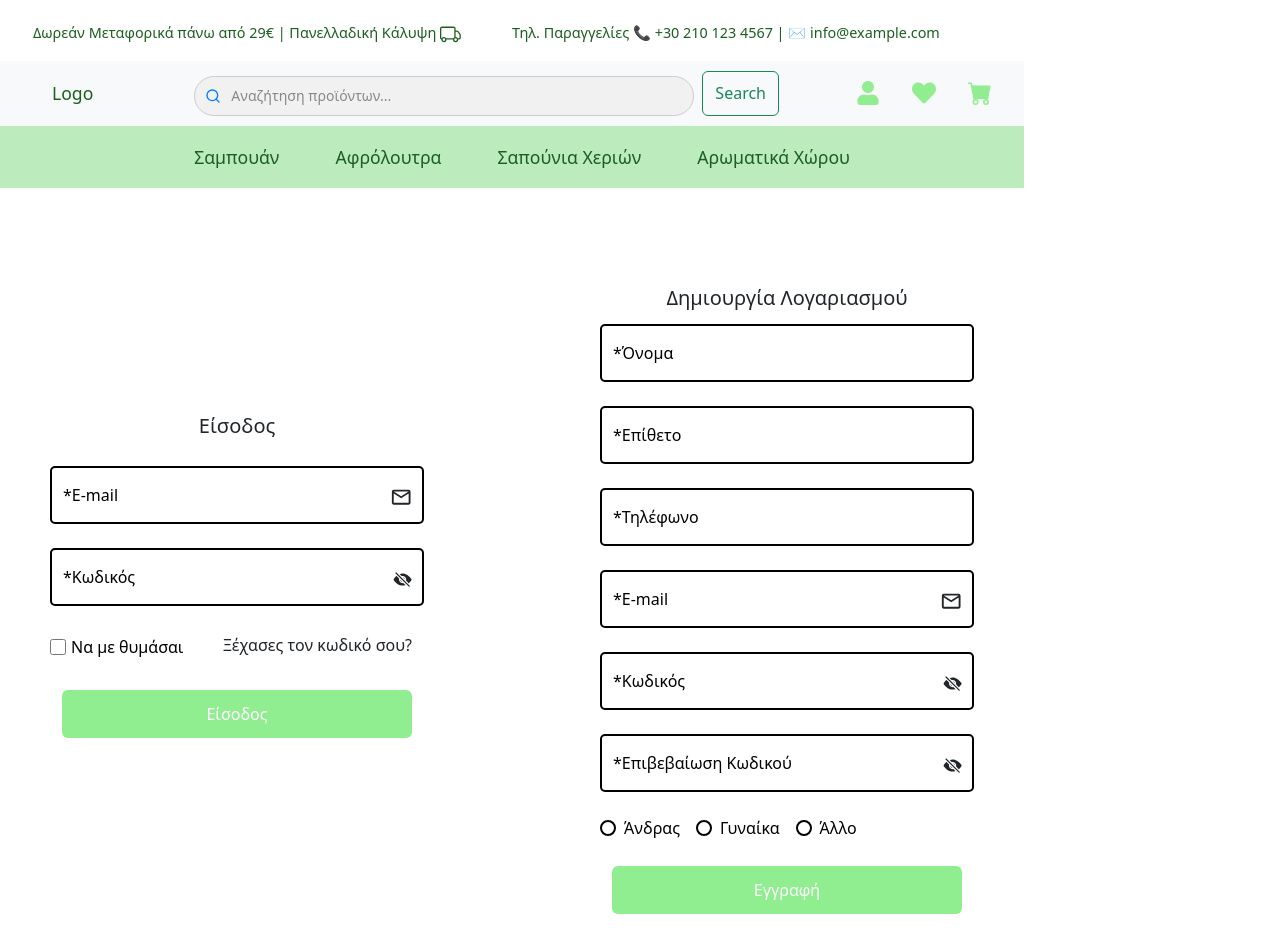
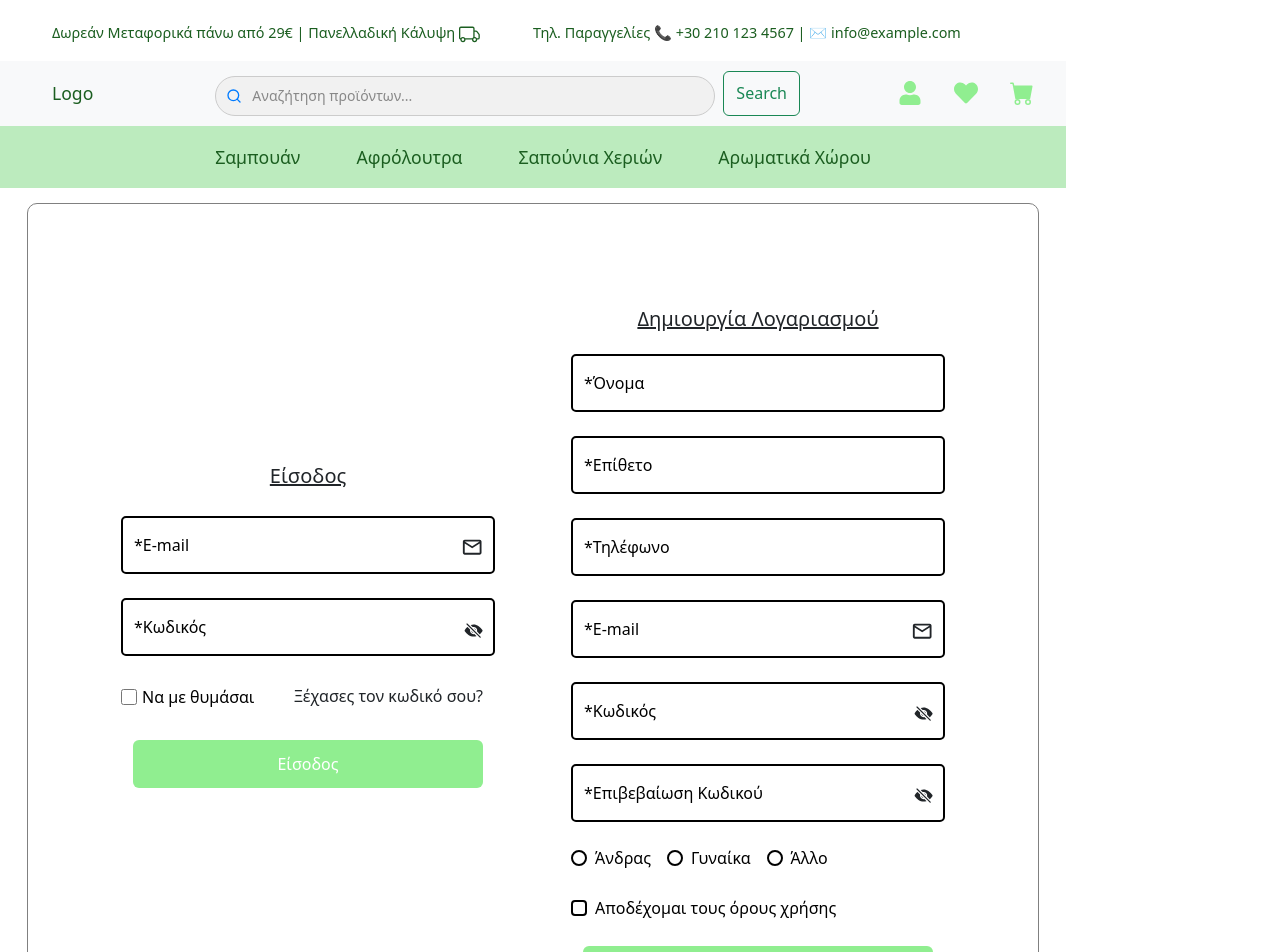
Before and after one commit to MR-Liakos/Project-E-Shop, a React (Vite) app in the folder Project/Frontend/app/: page /Login in a window 1280 px wide. Shown: the top 952 px of the page. Built offline with nearby package versions, Linux system fonts and the light colour scheme.

Commit message:
Login/register/cards

```diff
--- a/Project/Frontend/app/src/Components/Pages/Home.css
+++ b/Project/Frontend/app/src/Components/Pages/Home.css
@@ -13,3 +13,35 @@
 .cu-img:hover {
     transform: scale(1.05);
 }
+
+.c-container{
+    display: flex;
+    justify-content: center;
+}
+.c-card{
+    margin: 1rem;
+}
+
+@media (max-width: 768px) {
+    .cu-img {
+        margin: 10px;
+    }
+    .c-container{
+        gap: 1rem;
+        padding: 1rem;
+    }
+    .c-card{
+        width: 70%;
+    }
+}
+
+@media (max-width: 736px) {
+    .c-container{
+        align-items: center;
+        justify-content: center;
+    }
+    .c-card{
+        width: 70%;
+        margin-right: 3.2rem;
+    }
+}
--- a/Project/Frontend/app/src/Components/Pages/Home.jsx
+++ b/Project/Frontend/app/src/Components/Pages/Home.jsx
@@ -36,17 +36,20 @@ export default function Home() {
 
                 <p className="text-center fs-2 fw-bold mb-3">BEST SELLERS</p>
 
-                <div class="row row-cols-1 m-3 row-cols-md-4 text-center mx-5">
-                    <div class="col">
+                <div class="row row-cols-1 m-3 row-cols-md-4 text-center mx-5 c-container">
+                    <div class="col c-card">
                         <Card />
                     </div>
-                    <div class="col">
+                    <div class="col c-card">
                         <Card />
                     </div>
-                    <div class="col">
+                    <div class="col c-card">
                         <Card />
                     </div>
-                    <div class="col">
+                    <div class="col c-card">
+                        <Card />
+                    </div>
+                    <div class="col c-card">
                         <Card />
                     </div>
                 </div>
--- a/Project/Frontend/app/src/Components/Pages/Login.jsx
+++ b/Project/Frontend/app/src/Components/Pages/Login.jsx
@@ -12,6 +12,7 @@ const Login = () => {
             <Navbar />
             <div className="home-container">
                 <div className="container d-flex justify-content-between align-items-center flex-wrap" style={{ minHeight: "80vh" }}>
+                    <div className='c-container container d-flex'>
                         <div className="login-section" style={{ flex: 1, maxWidth: "45%" }}>
                             <LoginForm />
                         </div>
@@ -21,6 +22,8 @@ const Login = () => {
                             <Register />
                         </div>
                     </div>
+
+                </div>
                 <Footer />
             </div>
         </>
--- a/Project/Frontend/app/src/Components/SmallComponents/LoginForm.css
+++ b/Project/Frontend/app/src/Components/SmallComponents/LoginForm.css
@@ -147,3 +147,35 @@ input:invalid:focus ~ .invalid-feedback {
     cursor: auto;
     top: 1.25rem;
 }
+.c-container{
+    border: 1px solid grey;
+    padding: 5px;
+    margin: 15px;
+    border-radius: 10px;
+}
+
+
+/* Extra small devices (phones, 600px and down) */
+@media only screen and (max-width: 600px) {
+
+}
+
+/* Small devices (portrait tablets and large phones, 600px and up) */
+@media only screen and (min-width: 600px) {
+
+}
+
+/* Medium devices (landscape tablets, 768px and up) */
+@media only screen and (min-width: 768px) {
+
+}
+
+/* Large devices (laptops/desktops, 992px and up) */
+@media only screen and (min-width: 992px) {
+
+}
+
+/* Extra large devices (large laptops and desktops, 1200px and up) */
+@media only screen and (min-width: 1200px) {
+
+}
--- a/Project/Frontend/app/src/Components/SmallComponents/LoginForm.jsx
+++ b/Project/Frontend/app/src/Components/SmallComponents/LoginForm.jsx
@@ -5,8 +5,6 @@ import { IoEye, IoEyeOff } from "react-icons/io5";
 import { MdOutlineMailOutline } from "react-icons/md";
 //import { login1 } from '../../endpoints/api';
 import axios from 'axios'
-
-
 
 export default function LoginForm() {
   const BASE_URL = "http://127.0.0.1:8000/api/"
@@ -27,7 +25,6 @@ export default function LoginForm() {
 
   const handleLoginClick = () => {
     login1(username, password)
-
   };
 
   const togglePasswordVisibility = () => {
@@ -39,7 +36,7 @@ export default function LoginForm() {
       <div className="modal-dialog modal-dialog-centered">
         <div className="modal-content FullModal">
           <div className='header-title'>
-            <h1 className="modal-title fs-5 d-flex justify-content-center w-100" id="exampleModalLabel" style={{ paddingBottom: "5px" }}>
+            <h1 className="modal-title fs-5 d-flex justify-content-center w-100 text-decoration-underline" id="exampleModalLabel" style={{ paddingBottom: "5px" }}>
               Είσοδος
             </h1>
           </div>
--- a/Project/Frontend/app/src/Components/SmallComponents/Register.jsx
+++ b/Project/Frontend/app/src/Components/SmallComponents/Register.jsx
@@ -22,9 +22,9 @@ export default function Register() {
         <div className="modal-content FullModal">
           <div className="header-title">
             <h1
-              className="modal-title fs-5 d-flex justify-content-center w-100"
+              className="modal-title fs-5 d-flex justify-content-center w-100 text-decoration-underline "
               id="exampleModalLabel"
-              style={{ paddingBottom: "15px" }}
+              style={{ marginBottom: "1.5rem" }}
             >
               Δημιουργία Λογαριασμού
             </h1>
@@ -173,6 +173,22 @@ export default function Register() {
                 </div>
               </div>
 
+              {/*Check Boxxes*/}
+              <div className="mb-4 d-flex align-items-center">
+                <div className="form-check">
+                  <input
+                    type="checkbox"
+                    className="form-check-input me-2"
+                    name="Conditions"
+                    id="Conditions"
+                    value="accept"
+                  />
+                  <label className="form-check-label" htmlFor="Conditions">
+                    Αποδέχομαι τους όρους χρήσης
+                  </label>
+                </div>
+              </div>
+
               {/* Κουμπί */}
               <div className="modal-footer modalbtn">
                 <div className="d-flex justify-content-center w-100">
--- a/Project/Frontend/app/src/Components/SmallComponents/SearchBar.css
+++ b/Project/Frontend/app/src/Components/SmallComponents/SearchBar.css
@@ -33,3 +33,26 @@
 .search-input::placeholder {
     color: #888;
 }
+@media (max-width: 768px) {
+    .search-wrapper {
+        width: 250px;
+        height: 35px;
+    }
+}
+@media (max-width: 915px) {
+    .search-wrapper {
+        width: 30   0px;
+        height: 35px;
+    }
+}
+
+@media (max-width: 664px) {
+    .search-wrapper {
+        width: 150px;
+        height: 35px;
+    }
+    .search-input {
+        flex: 1;
+        font-size: 9.5px;
+    }
+}
```
Lines whose indentation alone changed are shown as unchanged.
